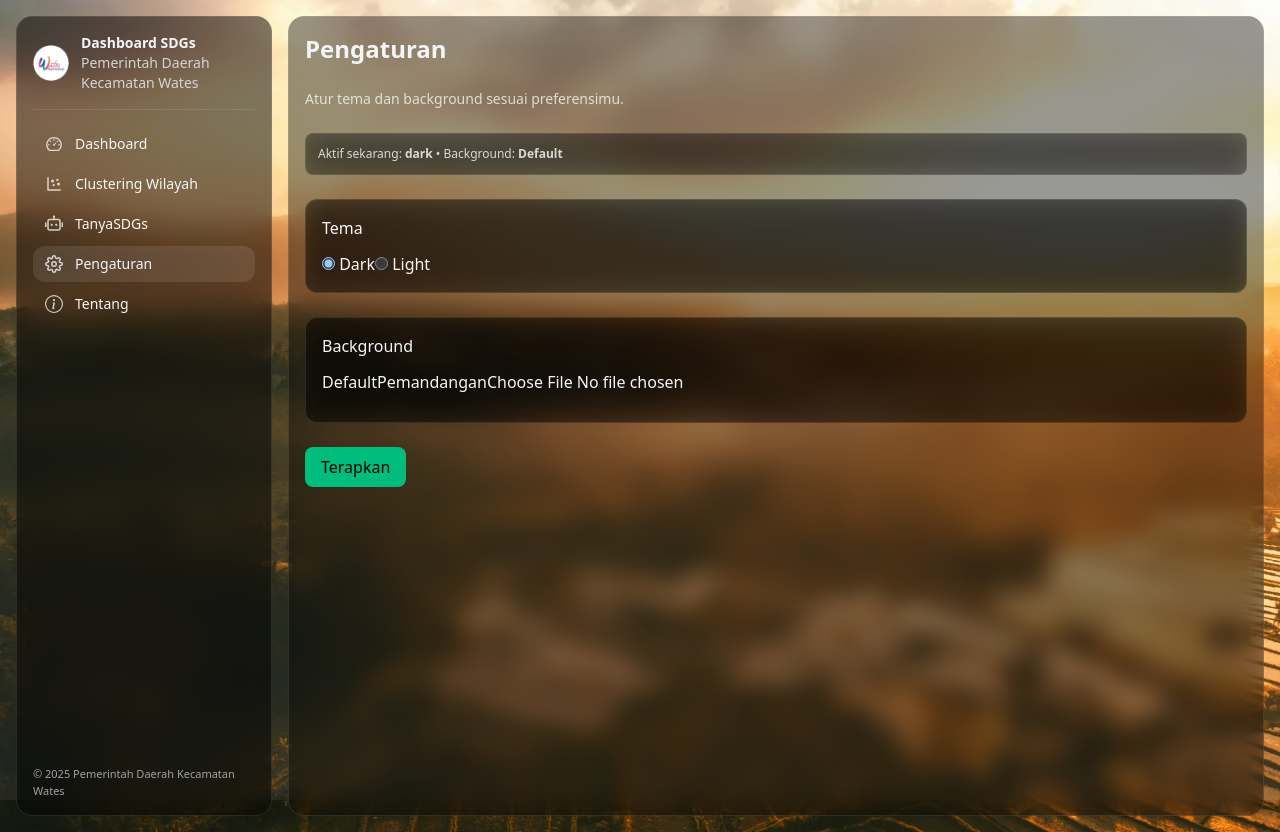
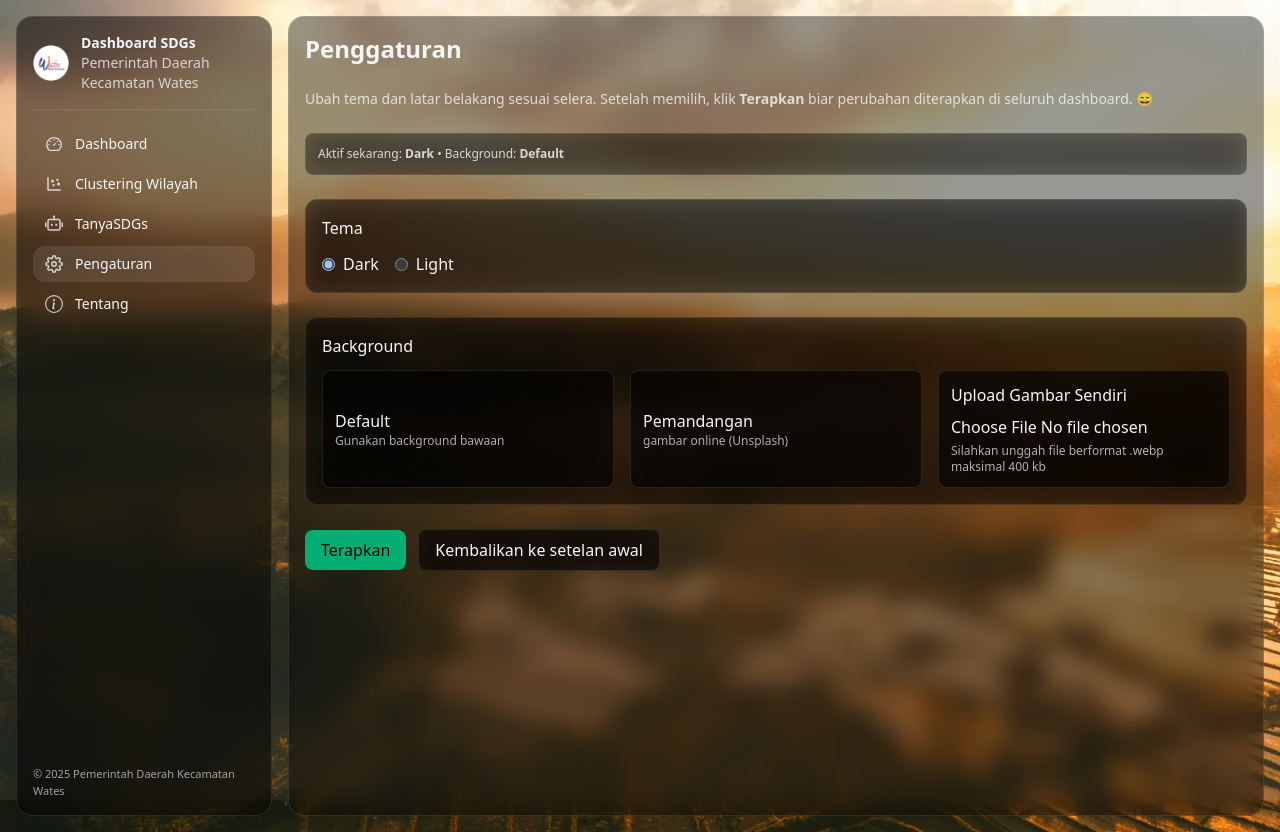
Before and after one commit to Vanaprastha/versi5, a Next.js app in the folder frontend/: page /pengaturan in a window 1280 px wide. Built offline with nearby package versions, Linux system fonts and the light colour scheme.

Commit message:
first commit

```diff
--- a/frontend/src/app/pengaturan/page.tsx
+++ b/frontend/src/app/pengaturan/page.tsx
@@ -12,25 +12,37 @@ function readStored<T>(key: string, fallback: T): T {
   }
 }
 
-export default function PengaturanPage() {
+export default function PenggaturanPage() {
+  // Pending (belum diterapkan ke dokumen)
   const [pendingTheme, setPendingTheme] = useState<"light"|"dark">("dark");
   const [pendingBg, setPendingBg] = useState<string>("");
+
+  // Snapshot yang sudah diterapkan (untuk info kecil)
   const [appliedTheme, setAppliedTheme] = useState<"light"|"dark">("dark");
   const [appliedBg, setAppliedBg] = useState<string>("");
 
   const fileRef = useRef<HTMLInputElement>(null);
 
+  // Load preferensi awal
   useEffect(() => {
-    const t = readStored<"light"|"dark">("sdgs_theme", "dark");
-    const b = readStored<string>("sdgs_bg", "");
-    setPendingTheme(t); setPendingBg(b || ""); setAppliedTheme(t); setAppliedBg(b || "");
+    try {
+      const t = readStored<"light"|"dark">("sdgs_theme", "dark");
+      const b = readStored<string>("sdgs_bg", "");
+      setPendingTheme(t);
+      setPendingBg(b || "");
+      setAppliedTheme(t);
+      setAppliedBg(b || "");
+    } catch {}
   }, []);
 
   function onUpload(e: React.ChangeEvent<HTMLInputElement>) {
     const file = e.target.files?.[0];
     if (!file) return;
     const reader = new FileReader();
-    reader.onload = () => setPendingBg(reader.result as string);
+    reader.onload = () => {
+      const dataUrl = reader.result as string;
+      setPendingBg(dataUrl);
+    };
     reader.readAsDataURL(file);
   }
 
@@ -46,35 +58,115 @@ export default function PengaturanPage() {
       html.style.setProperty("--bg-url", `url(/assets/background.webp)`);
       localStorage.removeItem("sdgs_bg");
     }
+
     localStorage.setItem("sdgs_theme", JSON.stringify(pendingTheme));
 
     setAppliedTheme(pendingTheme);
     setAppliedBg(pendingBg);
+
+    // Mini feedback sederhana
+    try {
+      const btn = document.getElementById("btn-terapkan");
+      if (btn) {
+        const original = btn.textContent;
+        btn.textContent = "Terapkan ✓";
+        setTimeout(() => (btn.textContent = original || "Terapkan"), 1000);
+      }
+    } catch {}
   }
 
   return (
     <div className="space-y-6">
-      <h1 className="text-2xl font-semibold">Pengaturan</h1>
-      <p className="text-sm opacity-80">Atur tema dan background sesuai preferensimu.</p>
+      <h1 className="text-2xl font-semibold">Penggaturan</h1>
+      <p className="text-sm opacity-80">
+        Ubah tema dan latar belakang sesuai selera. Setelah memilih, klik <b>Terapkan</b> biar perubahan diterapkan di seluruh dashboard. 😄
+      </p>
 
+      {/* Status ringkas */}
       <div className="glass-1 p-3 rounded-lg text-xs opacity-80">
-        Aktif sekarang: <b>{appliedTheme}</b> • Background: <b>{appliedBg ? "Kustom" : "Default"}</b>
+        <div>Aktif sekarang: <b>{appliedTheme === "light" ? "Light" : "Dark"}</b> • Background: <b>{appliedBg ? "Kustom" : "Default"}</b></div>
       </div>
 
+      {/* Tema (pending) */}
       <section className="glass-1 p-4 rounded-xl space-y-3">
         <h2 className="font-medium">Tema</h2>
-        <label><input type="radio" checked={pendingTheme==="dark"} onChange={()=>setPendingTheme("dark")} /> Dark</label>
-        <label><input type="radio" checked={pendingTheme==="light"} onChange={()=>setPendingTheme("light")} /> Light</label>
+        <div className="flex items-center gap-4">
+          <label className="inline-flex items-center gap-2 cursor-pointer">
+            <input
+              type="radio"
+              name="theme"
+              value="dark"
+              checked={pendingTheme === "dark"}
+              onChange={() => setPendingTheme("dark")}
+            />
+            <span>Dark</span>
+          </label>
+          <label className="inline-flex items-center gap-2 cursor-pointer">
+            <input
+              type="radio"
+              name="theme"
+              value="light"
+              checked={pendingTheme === "light"}
+              onChange={() => setPendingTheme("light")}
+            />
+            <span>Light</span>
+          </label>
+        </div>
       </section>
 
+      {/* Background (pending) */}
       <section className="glass-1 p-4 rounded-xl space-y-3">
         <h2 className="font-medium">Background</h2>
-        <button onClick={()=>setPendingBg("")}>Default</button>
-        <button onClick={()=>setPendingBg("https://images.unsplash.com/photo-1503264116251-35a269479413?w=1600")}>Pemandangan</button>
-        <input ref={fileRef} type="file" accept="image/*" onChange={onUpload} />
+        <div className="grid sm:grid-cols-3 gap-4">
+          <button
+            onClick={() => setPendingBg("")}
+            className="glass-2 rounded-lg p-3 text-left hover:opacity-90 transition"
+          >
+            <p className="font-medium">Default</p>
+            <p className="text-xs opacity-70">Gunakan background bawaan</p>
+          </button>
+
+          <button
+            onClick={() => setPendingBg("https://images.unsplash.com/photo-1503264116251-35a269479413?w=1600")}
+            className="glass-2 rounded-lg p-3 text-left hover:opacity-90 transition"
+          >
+            <p className="font-medium">Pemandangan</p>
+            <p className="text-xs opacity-70">gambar online (Unsplash)</p>
+          </button>
+
+          <div className="glass-2 rounded-lg p-3">
+            <p className="font-medium mb-2">Upload Gambar Sendiri</p>
+            <input ref={fileRef} type="file" accept="image/*" onChange={onUpload} />
+            <p className="text-xs opacity-70 mt-1">Silahkan unggah file berformat .webp maksimal 400 kb</p>
+          </div>
+        </div>
+
+        {pendingBg && (
+          <div className="mt-4">
+            <p className="text-sm mb-2">Pratinjau (belum diterapkan):</p>
+            <div className="rounded-lg overflow-hidden border border-white/10">
+              <img src={pendingBg} alt="Preview" className="w-full max-h-64 object-cover" />
+            </div>
+          </div>
+        )}
       </section>
 
-      <button onClick={applySettings} className="px-4 py-2 rounded-lg bg-emerald-500 text-black">Terapkan</button>
+      <div className="flex items-center gap-3">
+        <button
+          id="btn-terapkan"
+          onClick={applySettings}
+          className="px-4 py-2 rounded-lg bg-emerald-500/90 hover:bg-emerald-500 transition text-black font-medium"
+          aria-label="Terapkan pengaturan tema & background"
+        >
+          Terapkan
+        </button>
+        <button
+          onClick={() => { setPendingTheme(appliedTheme); setPendingBg(appliedBg); }}
+          className="px-4 py-2 rounded-lg glass-2 hover:opacity-90 transition"
+        >
+          Kembalikan ke setelan awal
+        </button>
+      </div>
     </div>
   );
 }
```
